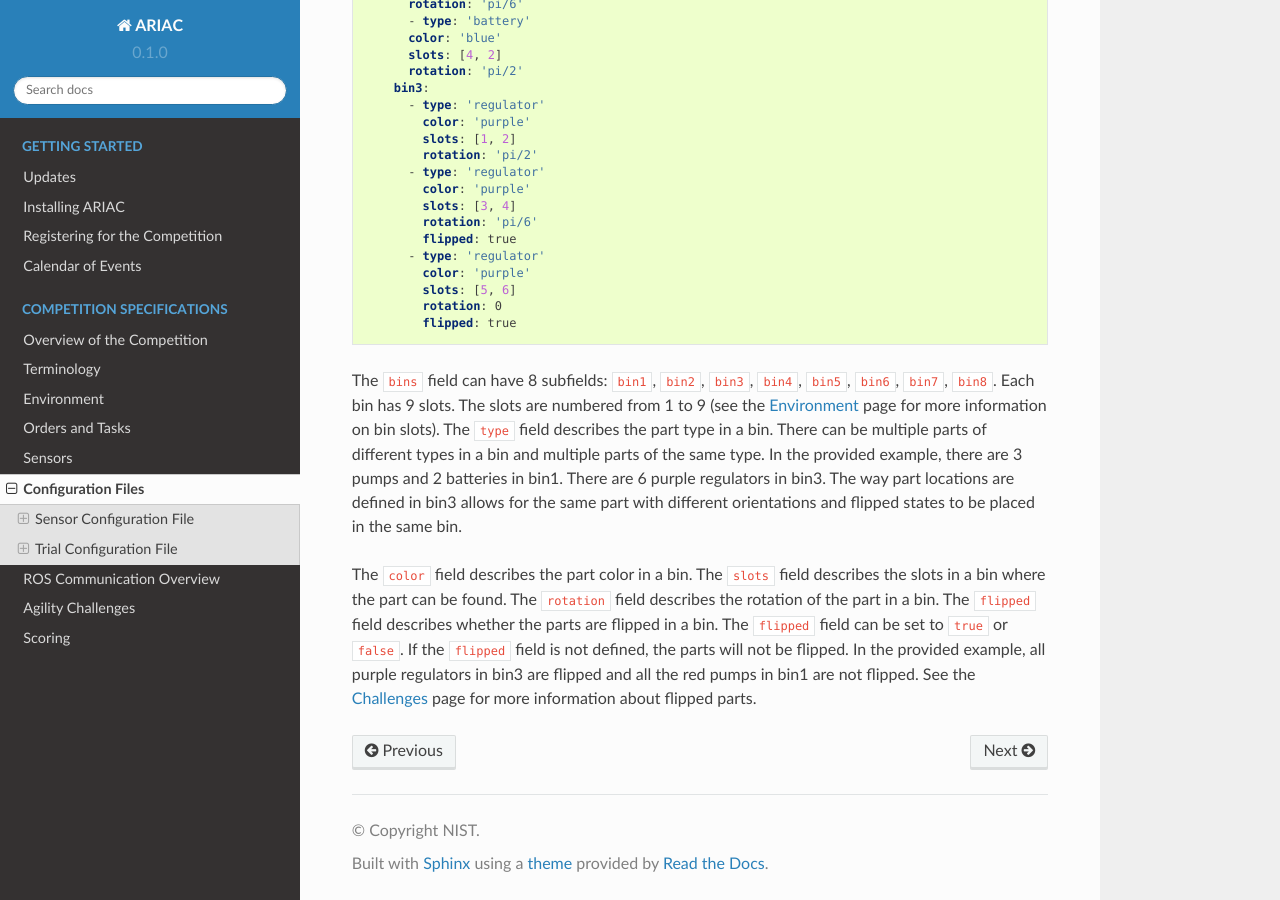
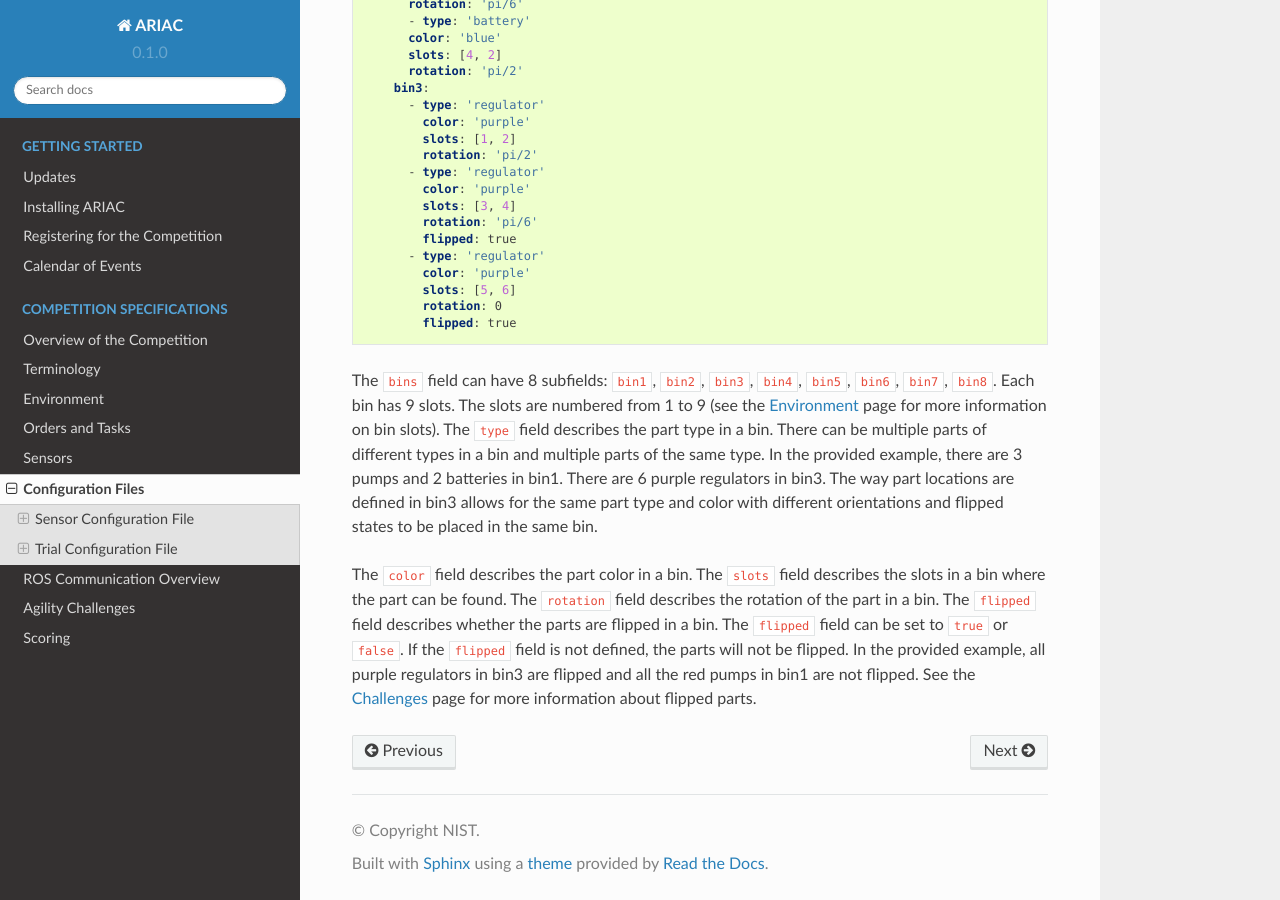
Before and after one commit to usnistgov/ARIAC, a Sphinx documentation site: the page built from docs/competition/trials.md, in a window 1280 px wide and 900 px high, scrolled down 4449 px. Built offline with Sphinx 7.4.7 and the Read the Docs theme 2.0.0, drawn with Linux system fonts in a browser that asks for light colours.

Commit message:
added contents to trials.md

````diff
--- a/docs/competition/trials.md
+++ b/docs/competition/trials.md
@@ -159,6 +159,6 @@ bins: # bin params - 8 total bins each bin has nine total slots (1-9)
         flipped: true
 ```
 
-The `bins` field can have 8 subfields: `bin1`, `bin2`, `bin3`, `bin4`, `bin5`, `bin6`, `bin7`, `bin8`. Each bin has 9 slots. The slots are numbered from 1 to 9 (see the [Environment](environment.md) page for more information on bin slots). The `type` field describes the part type in a bin. There can be multiple parts of different types in a bin and multiple parts of the same type. In the provided example, there are 3 pumps and 2 batteries in bin1. There are 6 purple regulators in bin3. The way part locations are defined in bin3 allows for the same part with different orientations and flipped states to be placed in the same bin.
+The `bins` field can have 8 subfields: `bin1`, `bin2`, `bin3`, `bin4`, `bin5`, `bin6`, `bin7`, `bin8`. Each bin has 9 slots. The slots are numbered from 1 to 9 (see the [Environment](environment.md) page for more information on bin slots). The `type` field describes the part type in a bin. There can be multiple parts of different types in a bin and multiple parts of the same type. In the provided example, there are 3 pumps and 2 batteries in bin1. There are 6 purple regulators in bin3. The way part locations are defined in bin3 allows for the same part type and color with different orientations and flipped states to be placed in the same bin.
 
 The `color` field describes the part color in a bin. The `slots` field describes the slots in a bin where the part can be found. The `rotation` field describes the rotation of the part in a bin. The `flipped` field describes whether the parts are flipped in a bin. The `flipped` field can be set to `true` or `false`. If the `flipped` field is not defined, the parts will not be flipped. In the provided example, all purple regulators in bin3 are flipped and all the red pumps in bin1 are not flipped. See the [Challenges](challenges.md) page for more information about flipped parts.
````
